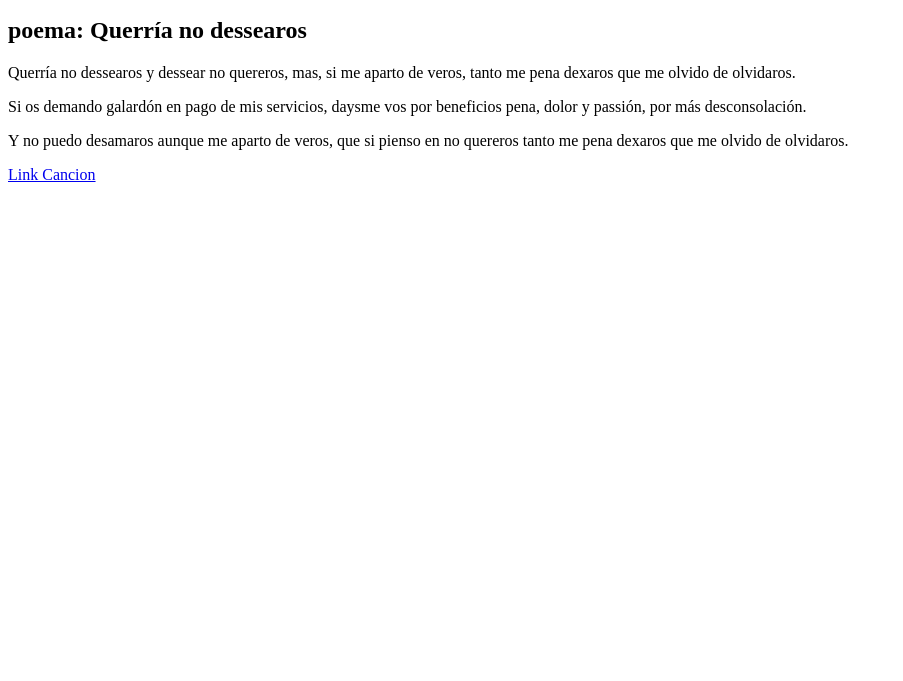
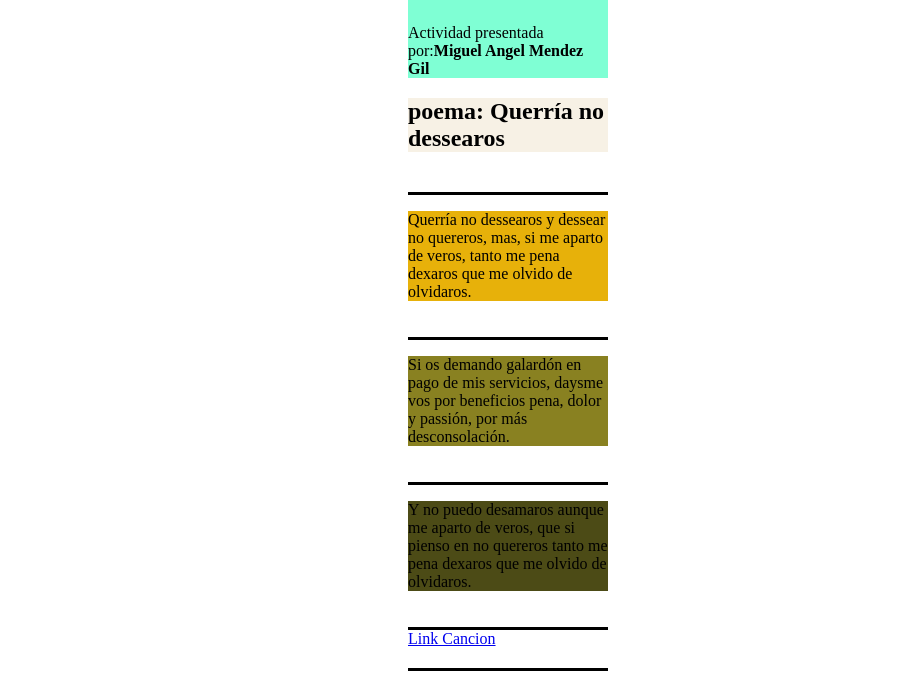
Before and after one commit to Miguelgit8/TallerPoema, a plain HTML site: page index.html in a window 1280 px wide. Shown: the part 119-800 px from the top of the page, without its empty margins (0-903 px from the left). Drawn offline with Linux system fonts and the light colour scheme; a script that the page names is missing.

Commit message:
Modificaion Link HTML con CSS

```diff
--- a/index.html
+++ b/index.html
@@ -5,7 +5,7 @@
     <meta http-equiv='X-UA-Compatible' content='IE=edge'>
     <title>poema</title>
     <meta name='viewport' content='width=device-width, initial-scale=1'>
-    <link rel='stylesheet' type='text/css' media='screen' href='style.css'>
+    <link rel='stylesheet' type='text/css' media='screen' href='styles.css'>
     <script src='main.js'></script>
 </head>
 <body>
--- a/styles.css
+++ b/styles.css
@@ -0,0 +1,28 @@
+.parrafo{
+    width: 200px;
+    height: auto;
+    padding-bottom: 20px;
+    border-bottom: solid 3px black;
+}
+.parrafo_uno{
+background-color: #E7B10A;
+}
+.parrafo_dos{
+background-color: #898121;
+}
+.parrafo_tres{
+background-color: #4C4B16;
+}
+.tituloCancion{
+background-color: #F7F1E5;
+}
+.Titulo{
+    background-color: aquamarine;
+}
+.poema{
+    width: 1000px;
+  height: auto;
+    display: flex;
+    justify-content: center;
+  align-items: center;
+}
```
